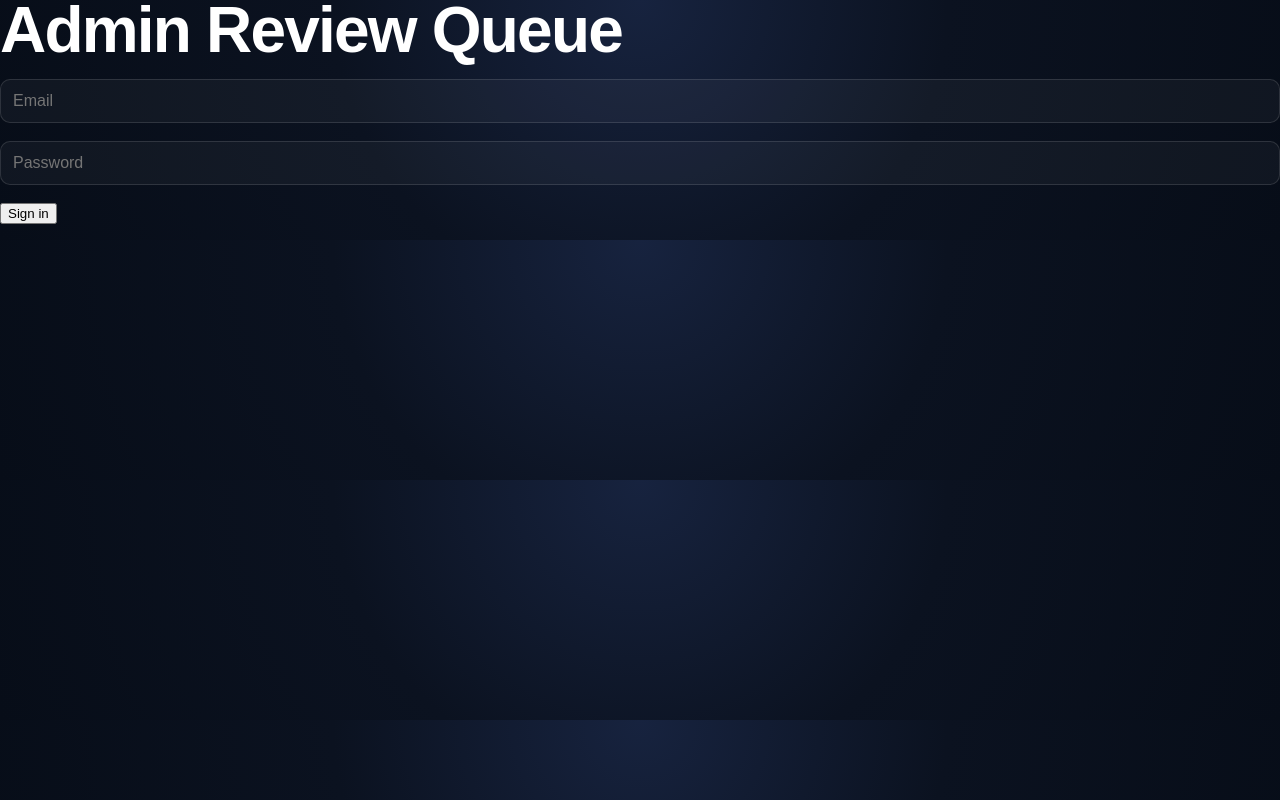
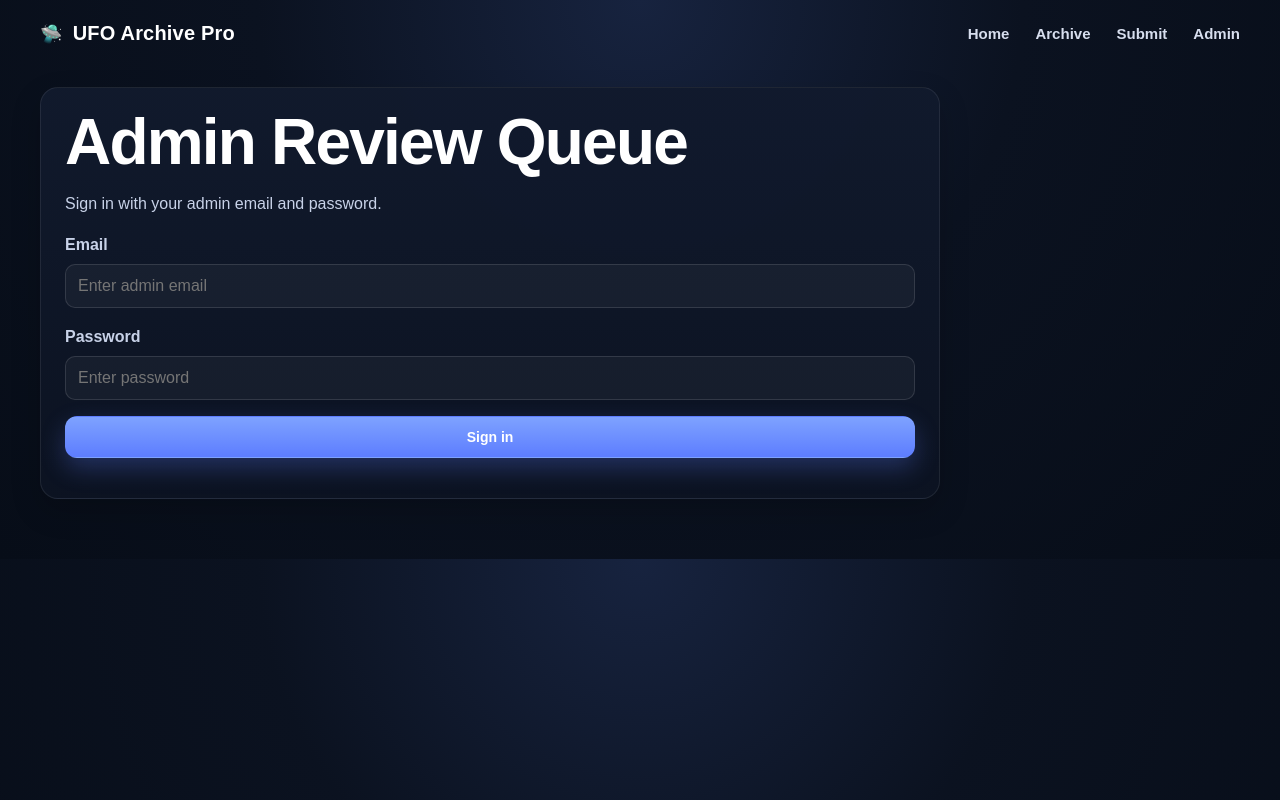
Before and after one commit to d562kb9xsd-star/ufo-archive-pro, a website: page admin.html in a window 1280 px wide. Drawn offline with nearby package versions, Linux system fonts and the light colour scheme.

Commit message:
Update admin.html

```diff
--- a/admin.html
+++ b/admin.html
@@ -1,30 +1,57 @@
 <!DOCTYPE html>
-<html>
+<html lang="en">
 <head>
-  <title>Admin - UFO Archive</title>
-  <link rel="stylesheet" href="styles.css">
+  <meta charset="UTF-8" />
+  <meta name="viewport" content="width=device-width, initial-scale=1.0" />
+  <title>Admin - UFO Archive Pro</title>
+  <link rel="stylesheet" href="styles.css" />
 </head>
 <body>
+  <header>
+    <div class="container nav">
+      <div class="brand">UFO Archive Pro</div>
+      <nav class="menu">
+        <a href="index.html">Home</a>
+        <a href="archive.html">Archive</a>
+        <a href="submit.html">Submit</a>
+        <a href="admin.html">Admin</a>
+      </nav>
+    </div>
+  </header>
 
-<h1>Admin Review Queue</h1>
+  <main class="container page-wrap">
+    <div class="admin-card">
+      <h1>Admin Review Queue</h1>
+      <p class="page-intro">Sign in with your admin email and password.</p>
 
-<div id="admin-login">
-  <input id="admin-email" placeholder="Email"><br><br>
-  <input id="admin-password" type="password" placeholder="Password"><br><br>
-  <button id="admin-login-btn">Sign in</button>
-  <p id="admin-login-status"></p>
-</div>
+      <form id="login-form" class="form-grid">
+        <div>
+          <label for="email">Email</label>
+          <input id="email" type="email" placeholder="Enter admin email" required />
+        </div>
 
-<div id="admin-protected" style="display:none;">
-  <button id="admin-signout-btn">Sign out</button>
-  <h2>Pending Reports</h2>
-  <div id="admin-list"></div>
-  <p id="admin-status"></p>
-</div>
+        <div>
+          <label for="password">Password</label>
+          <input id="password" type="password" placeholder="Enter password" required />
+        </div>
 
-<script src="config.js?v=5"></script>
-<script src="https://cdn.jsdelivr.net/npm/@supabase/supabase-js@2"></script>
-<script src="admin.js?v=5"></script>
+        <button class="btn btn-primary" type="submit">Sign in</button>
+      </form>
 
+      <p id="status" class="status-message"></p>
+
+      <div id="admin-panel" style="display:none;">
+        <div class="admin-actions" style="margin-bottom:16px;">
+          <button id="signout-btn" class="btn btn-secondary" type="button">Sign out</button>
+        </div>
+
+        <div id="cases-list" class="admin-list"></div>
+      </div>
+    </div>
+  </main>
+
+  <script src="config.js?v=7"></script>
+  <script src="https://cdn.jsdelivr.net/npm/@supabase/supabase-js@2"></script>
+  <script src="admin.js?v=7"></script>
 </body>
 </html>
```
